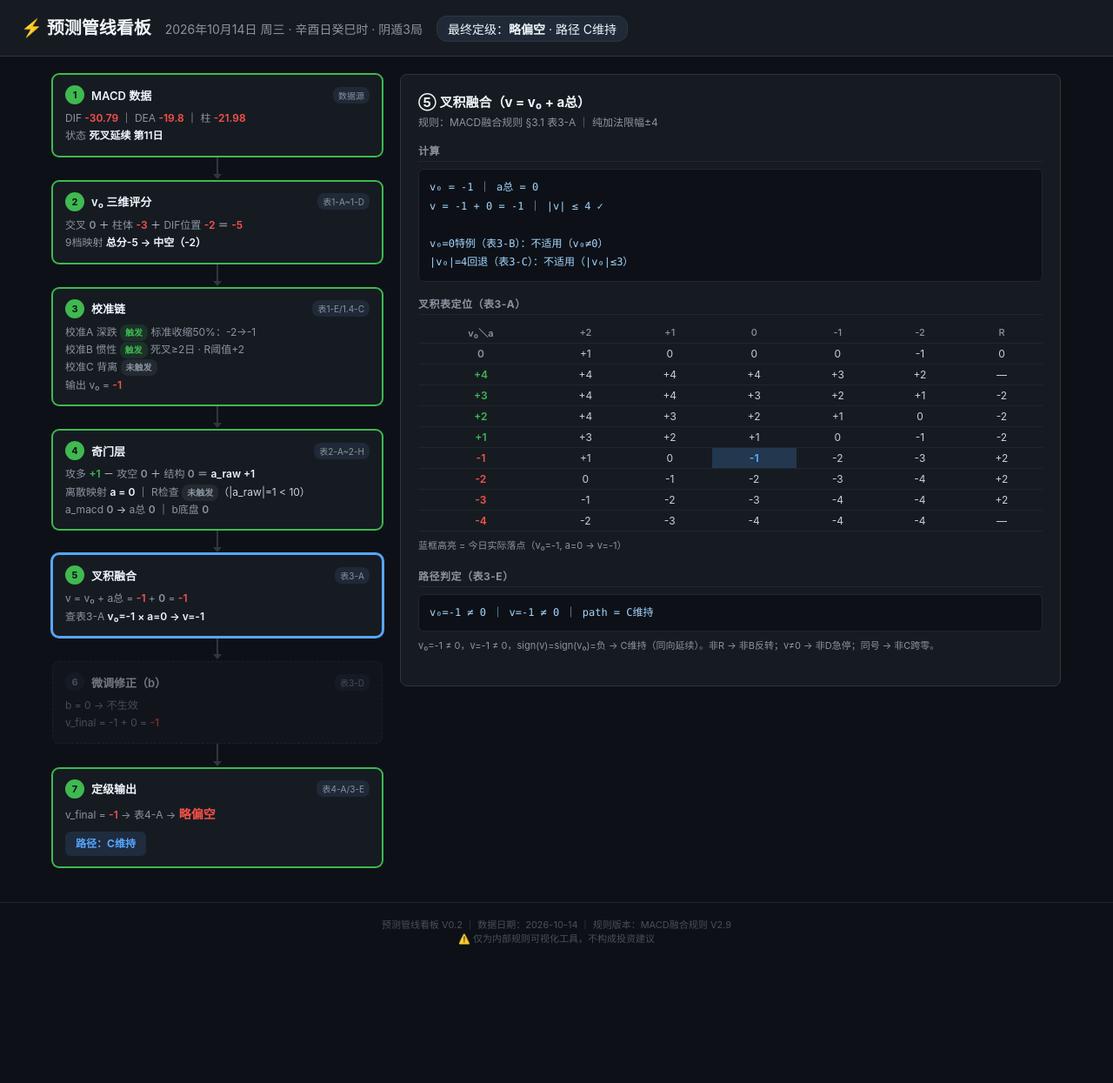
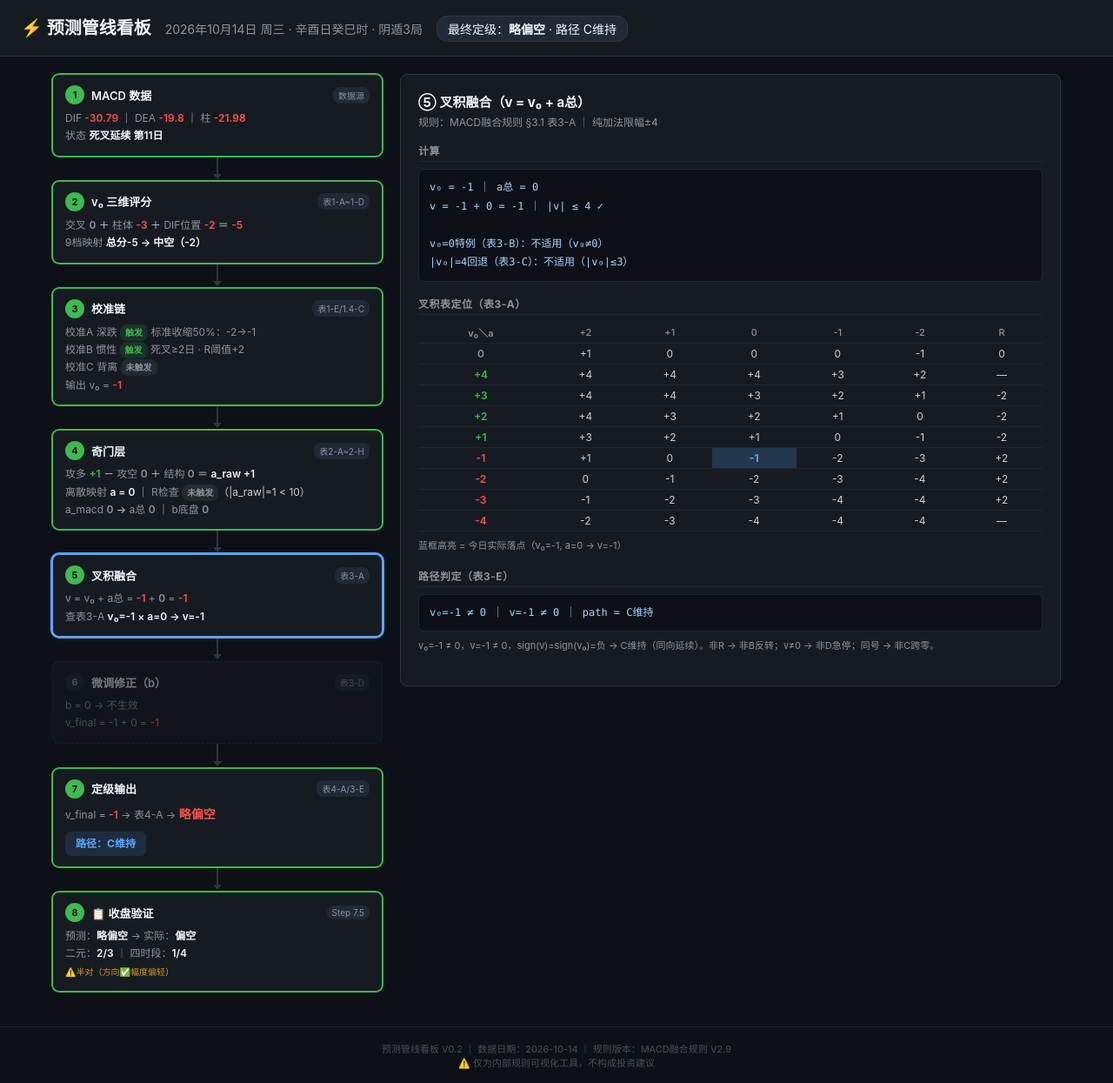
Before and after one commit to xiaoyi0319a/yixue-dashboard, a Jekyll site: the page pipeline.html, which Jekyll copies as it is, in a window 1280 px wide. Shown: the whole page at 87% size. Built offline with Jekyll 4.4.1, drawn with Linux system fonts in a browser that asks for light colours; before the commit the page ends 1102 px from its top, so only the background shows below that.

Commit message:
看板V0.3：验证对比卡片+结构化verification JSON

```diff
--- a/data/pipeline_latest.json
+++ b/data/pipeline_latest.json
@@ -104,5 +104,12 @@
     "path": "C维持",
     "final_grade": -1
   },
-  "verification": "二元：开盘❌（预测平开实际低开-0.269%）｜ K线✅ ｜ 收盘✅ → 2/3<br>最终定级：预测略偏空 vs 实际偏空 → ⚠️半对（方向✅幅度偏轻）<br>四时段：严格1/4（仅巳✅）｜ 宽松1.5/4"
+  "verification": {
+    "morning": {"grade": "略偏空", "path": "C维持"},
+    "actual": {"grade": "偏空", "open": "低开 -0.269%", "close": "-0.885%", "kline": "阴线"},
+    "binary": {"open": "❌", "kline": "✅", "close": "✅", "score": "2/3"},
+    "four_slots": {"strict": "1/4", "lenient": "1.5/4"},
+    "grade_match": "⚠️半对（方向✅幅度偏轻）",
+    "changes": "开盘情景误判（预测平开实际低开）+ 深跌区空方释放低估（\"压而不决\"判错）"
+  }
 }
--- a/pipeline.html
+++ b/pipeline.html
@@ -247,9 +247,15 @@ output: {
   <div class="formula">v0_grade: ${d.nine_fields.v0_grade>0?'+':''}${d.nine_fields.v0_grade}     cal_A: ${d.nine_fields.cal_A}     cal_B: ${d.nine_fields.cal_B}
 a_macd: ${d.nine_fields.a_macd>0?'+':''}${d.nine_fields.a_macd}        qimen_a: ${d.nine_fields.qimen_a}       a_raw: ${d.nine_fields.a_raw}
 b_value: ${d.nine_fields.b_value>0?'+':''}${d.nine_fields.b_value}       path: ${d.nine_fields.path}   final_grade: ${d.nine_fields.final_grade>0?'+':''}${d.nine_fields.final_grade} → ${o.grade}</div></div>
-  ${d.verification?`<div class="detail-section"><h4>验证口径</h4>
-  <p class="note">${d.verification}</p></div>`:''}`
+  ${d.verification?`<div class="detail-section"><h4>验证对比（收盘后更新）</h4>
+  ${renderVerification(d.verification)}
+  </div>`:''}`
   }
+},
+verification: {
+  title:"📋 验证对比（预测 vs 实际）",
+  sub:"来源：收盘联合验证报告 ｜ 收盘验证工作流 Step 7.5 自动更新",
+  render:d=>renderVerification(d)
 }
 };
 
@@ -284,11 +290,15 @@ function renderPipeline(d){
       <span class="k">v_final = ${d.adjust.v>0?'+':''}${d.adjust.v} + ${d.adjust.b>0?'+':''}${d.adjust.b} = </span><span class="v ${d.adjust.v_final>0?'pos':d.adjust.v_final<0?'neg':'zero'}">${d.adjust.v_final>0?'+':''}${d.adjust.v_final}</span>`},
     {key:'output',active:true,html:`
       <span class="k">v_final = </span><span class="v ${d.output.v_final>0?'pos':d.output.v_final<0?'neg':'zero'}">${d.output.v_final>0?'+':''}${d.output.v_final}</span> <span class="k">→ 表4-A →</span> <span class="v ${d.output.v_final<0?'neg':'pos'}" style="font-size:14px">${d.output.grade}</span><br>
-      <span class="path-label">路径：${d.path}</span>`}
+      <span class="path-label">路径：${d.path}</span>`},
+    ...(d.verification?[{key:'verification',active:true,html:`
+      <span class="k">预测：</span><span class="v">${d.verification.morning?d.verification.morning.grade:'—'}</span> <span class="k">→ 实际：</span><span class="v ${d.verification.grade_match&&d.verification.grade_match.startsWith('✅')?'pos':d.verification.grade_match&&d.verification.grade_match.startsWith('⚠️')?'':'neg'}">${d.verification.actual?d.verification.actual.grade:'—'}</span><br>
+      <span class="k">二元：</span><span class="v">${d.verification.binary?d.verification.binary.score:'—'}</span> <span class="k">｜ 四时段：</span><span class="v">${d.verification.four_slots?d.verification.four_slots.strict:'—'}</span><br>
+      <span class="k" style="font-size:10px;color:#d29922">${d.verification.grade_match||''}</span>`}]:[])
   ];
 
-  const names={macd:'MACD 数据',v0:'v₀ 三维评分',calibration:'校准链',qimen:'奇门层',fusion:'叉积融合',adjust:'微调修正（b）',output:'定级输出'};
-  const tags={macd:'数据源',v0:'表1-A~1-D',calibration:'表1-E/1.4-C',qimen:'表2-A~2-H',fusion:'表3-A',adjust:'表3-D',output:'表4-A/3-E'};
+  const names={macd:'MACD 数据',v0:'v₀ 三维评分',calibration:'校准链',qimen:'奇门层',fusion:'叉积融合',adjust:'微调修正（b）',output:'定级输出',verification:'📋 收盘验证'};
+  const tags={macd:'数据源',v0:'表1-A~1-D',calibration:'表1-E/1.4-C',qimen:'表2-A~2-H',fusion:'表3-A',adjust:'表3-D',output:'表4-A/3-E',verification:'Step 7.5'};
 
   const html=nodes.map((n,i)=>{
     const conn=i<nodes.length-1?'<div class="connector"></div><div class="arrow"></div>':'';
@@ -312,6 +322,22 @@ function showDetail(key){
   if(rule&&pipelineData){
     panel.innerHTML=`<div class="detail-title">${rule.title}</div><div class="detail-sub">${rule.sub}</div>${rule.render(pipelineData)}`;
   }
+}
+
+/* ==================== 验证对比渲染 ==================== */
+function renderVerification(v){
+  if(!v) return '<p class="note">暂无验证数据</p>';
+  const gmColor=v.grade_match&&v.grade_match.startsWith('✅')?'#3fb950':v.grade_match&&v.grade_match.startsWith('⚠️')?'#d29922':'#f85149';
+  return `<table>
+    <tr><th></th><th>预测（08:00）</th><th>实际（收盘后）</th><th>判定</th></tr>
+    <tr><td>定级</td><td>${v.morning?v.morning.grade:'—'}</td><td>${v.actual?v.actual.grade:'—'}</td><td style="color:${gmColor};font-weight:600">${v.grade_match||'—'}</td></tr>
+    <tr><td>开盘</td><td colspan="2">${v.actual?v.actual.open:'—'}</td><td>${v.binary?v.binary.open:'—'}</td></tr>
+    <tr><td>K线</td><td colspan="2">${v.actual?v.actual.kline:'—'}</td><td>${v.binary?v.binary.kline:'—'}</td></tr>
+    <tr><td>收盘</td><td colspan="2">${v.actual?v.actual.close:'—'}</td><td>${v.binary?v.binary.close:'—'}</td></tr>
+    <tr class="hl"><td colspan="3">二元合计</td><td><b>${v.binary?v.binary.score:'—'}</b></td></tr>
+    <tr><td colspan="2">四时段</td><td colspan="2">严格 ${v.four_slots?v.four_slots.strict:'—'} ｜ 宽松 ${v.four_slots?v.four_slots.lenient:'—'}</td></tr>
+  </table>
+  ${v.changes?`<p class="note" style="margin-top:8px"><b>偏差主因：</b>${v.changes}</p>`:''}`;
 }
 
 async function loadData(){
```
